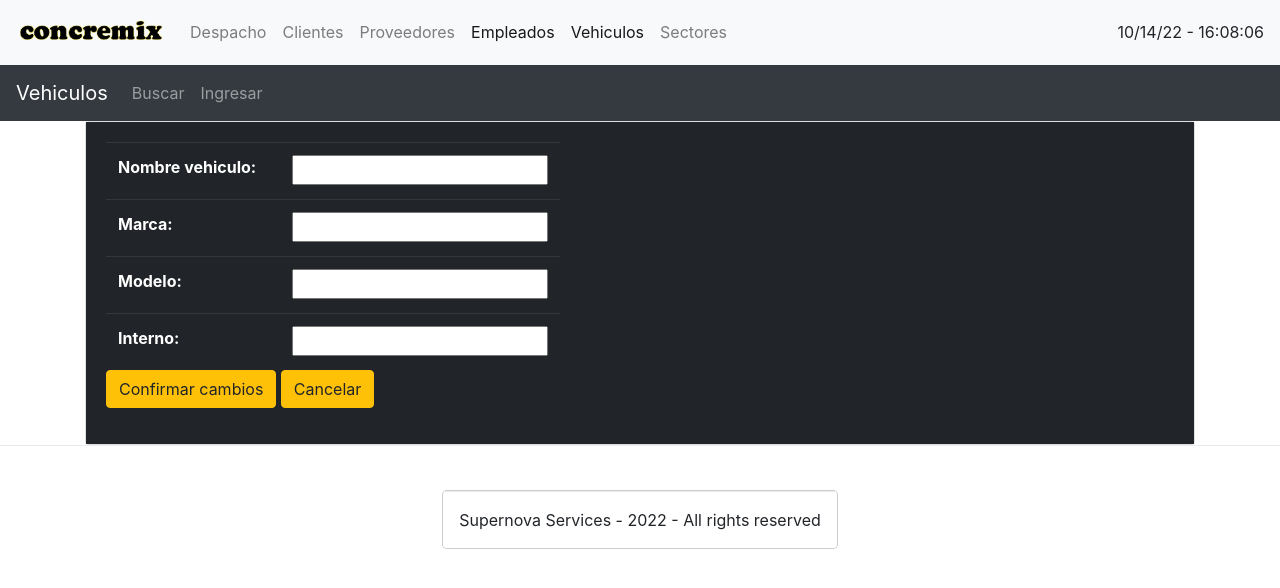
After one commit to ivandmz/sistemaEmpleadoConcremix, a Django app: page /empleados/vehiculos/editar/1/ in a window 1280 px wide. The commit adds this page. Shown: the top 588 px of the page. Run offline with Django 4.2, Linux system fonts and the light colour scheme; data that the repository does not hold is empty; some libraries are stand-ins or nearby versions.

Commit message:
vehiculos

```diff
--- a/sistemaEmpleadosConcremix/gestionEmpleados/forms.py
+++ b/sistemaEmpleadosConcremix/gestionEmpleados/forms.py
@@ -1,4 +1,5 @@
 from django import forms
+from gestionEmpleados.models import Vehiculo,Recinto
 
 class FormuCrearEmpleado(forms.Form):
     apellido_nombre=forms.CharField()
@@ -15,8 +16,11 @@ class FormuCrearEmpleado(forms.Form):
     recinto=forms.CharField(required=False)
     activo=forms.BooleanField(required=False)
 
-class FormuCrearVehiculo(forms.Form):
+class FormuCrearVehiculo(forms.ModelForm):
     nombre_vehiculo=forms.CharField(max_length=100)
     marca=forms.CharField(max_length=100)
     modelo=forms.IntegerField()
     interno=forms.IntegerField()
+    class Meta:
+        model = Vehiculo
+        fields = '__all__'
--- a/sistemaEmpleadosConcremix/gestionEmpleados/urls.py
+++ b/sistemaEmpleadosConcremix/gestionEmpleados/urls.py
@@ -14,7 +14,9 @@ urlpatterns=[
     path('vehiculos/busqueda/',views.busqueda_vehiculos,name="Busqueda vehiculos"),
     path('vehiculos/crear/',views.crear_vehiculo,name="Nuevo vehiculo"),
     path('vehiculos/editar/<int:id>/',views.editar_vehiculo,name="Editar vehiculo"),
-    path('destruir/<int:id>/',views.destruir,name="Destruir"),
+    path('vehiculos/destruir/<int:id>/',views.eliminar_vehiculo,name="Destruir"),
+    path('sectores/',views.planilla_recintos, name="Sectores"),
+
 
 
 
--- a/sistemaEmpleadosConcremix/gestionEmpleados/views.py
+++ b/sistemaEmpleadosConcremix/gestionEmpleados/views.py
@@ -2,6 +2,7 @@ from django.shortcuts import render,redirect
 from django.http import HttpResponse
 from gestionEmpleados.models import Empleado, Vehiculo, Recinto
 from gestionEmpleados.forms import FormuCrearEmpleado, FormuCrearVehiculo
+from django.contrib import messages
 import datetime
 
 
@@ -105,5 +106,34 @@ def crear_vehiculo(request):
     else:
         return render(request, "gestionEmpleados/crear_vehiculo.html", {"fecha":fecha_actual,"agno":anio,"form_vehiculo":form_vehiculo}) # me sirve el form para crear/ingresar empleado
 
+def editar_vehiculo(request,id):
+    vehiculo = Vehiculo.objects.filter(id=id)
+    form_vehiculo = FormuCrearVehiculo(instance=vehiculo.first())
+    if request.method == 'POST':
+        form_vehiculo = FormuCrearVehiculo(request.POST)
+        print(form_vehiculo)
+        if form_vehiculo.is_valid():
+            vehiculo.update(**form_vehiculo.cleaned_data)
+            messages.success(request,"Vehículo actualizado correctamente")
+        else:
+            print(form_vehiculo.errors)
+            messages.error(request,"Algún dato del formulario es incorrecto")
+        return redirect('Vehiculos')
+    else:
+        fecha_actual=datetime.datetime.now().strftime("%D - %H:%M:%S")
+        anio=datetime.datetime.now().strftime("%Y")
+        return render(request, "gestionEmpleados/editar_vehiculo.html", {"form_vehiculo":form_vehiculo,"vehiculo":vehiculo,"fecha":fecha_actual,"agno":anio})
+
+def eliminar_vehiculo(request,id):
+    id_vehiculo = id
+    vehiculo = Vehiculo.objects.get(id=id_vehiculo)
+    vehiculo.delete()
+    messages.warning(request,"Vehículo eliminado")
+    return redirect('Vehiculos')
 
 # RECINTOS
+def planilla_recintos(request):
+    fecha_actual=datetime.datetime.now().strftime("%D - %H:%M:%S")
+    anio=datetime.datetime.now().strftime("%Y")
+    recintos = Recinto.objects.all().order_by('nombre_recinto')
+    return render(request,"gestionEmpleados/planilla_recintos.html", {"fecha":fecha_actual,"agno":anio,"recintos":recintos})
--- a/sistemaEmpleadosConcremix/templates/base.html
+++ b/sistemaEmpleadosConcremix/templates/base.html
@@ -16,6 +16,20 @@
     {% block localNavBar %}{% endblock  %}
 
     <div class="container">
+        <!-- {% if messages %}
+            <ul class="messages">
+                {% for message in messages %}
+                    <li class="{{ message.tags }}">{{message}}</li>
+                {% endfor %}
+            </ul>
+        {% endif %} -->
+        {% if messages %}
+        {% for message in messages %}
+            <div class="alert {{ message.tags }} alert-dismissible fade show" role="alert">
+                {{ message }}
+            </div>
+        {% endfor %}
+        {% endif %}
 
         {% block content %}
         {% endblock %}
--- a/sistemaEmpleadosConcremix/templates/gestionEmpleados/editar_empleado.html
+++ b/sistemaEmpleadosConcremix/templates/gestionEmpleados/editar_empleado.html
@@ -46,6 +46,7 @@
             <input type="hidden" name="activo" value="{{empleado.activo}}">
 
             <input class="btn btn-warning" type="submit" value="Confirmar cambios">
+            <a id="btnCancel" class="btn btn-warning" href="{% url 'Empleados' %}">Cancelar</a>
         </form>
     </div>
 </div>
--- /dev/null
+++ b/sistemaEmpleadosConcremix/templates/gestionEmpleados/editar_vehiculo.html
@@ -0,0 +1,17 @@
+{% extends 'gestionEmpleados/vehiculos.html' %}
+{% block title %} Editar vehiculo {% endblock %}
+{% block content %}
+<div class="card">
+    <div class="card-body table-dark">
+        <form class="table table-dark" action="" method="POST" enctype="multipart/form-data">
+            {% csrf_token %}
+            <table>
+                {{form_vehiculo.as_table}}
+            </table>
+            <input class="btn btn-warning" type="submit" value="Confirmar cambios">
+            <a id="btnCancel" class="btn btn-warning" href="{% url 'Vehiculos' %}">Cancelar</a>
+        </form>
+
+    </div>
+</div>
+{% endblock %}
--- a/sistemaEmpleadosConcremix/templates/gestionEmpleados/planilla_vehiculos.html
+++ b/sistemaEmpleadosConcremix/templates/gestionEmpleados/planilla_vehiculos.html
@@ -18,7 +18,7 @@
             <td>{{vehiculo.modelo}}</td>
             <td>{{vehiculo.interno}}</td>
             <td>
-                <a class="btn btn-warning" href="vehiculos/editar/{{vehiculo.id}}">Editar vehiculo</a>
+                <a class="btn btn-warning" href="editar/{{vehiculo.id}}">Editar vehiculo</a>
                 <a id="btnBorrar" class="btn btn-danger" href="destruir/{{vehiculo.id}}">Eliminar vehiculo</a>
             </td>
         </tr>
--- a/sistemaEmpleadosConcremix/templates/superior/navbar.html
+++ b/sistemaEmpleadosConcremix/templates/superior/navbar.html
@@ -11,7 +11,8 @@
             <a class="nav-item nav-link {% if 'clientes' in request.path %}active{% endif %}" href="#">Clientes</a>  <!-- href=" url 'Clientes' %}"-->
             <a class="nav-item nav-link {% if 'proveedores' in request.path %}active{% endif %}" href="#">Proveedores</a>  <!-- href=" url 'Proveedores' %}"-->
             <a class="nav-item nav-link {% if 'empleados' in request.path %}active{% endif %}" href="{% url 'Empleados' %}">Empleados</a>
-            <a class="nav-item nav-link" href="#">Otra...</a>
+            <a class="nav-item nav-link {% if 'vehiculos' in request.path %}active{% endif %}" href="{% url 'Vehiculos' %}">Vehiculos</a>
+            <a class="nav-item nav-link {% if 'sectores' in request.path %}active{% endif %}" href="{% url 'Sectores' %}">Sectores</a>
         </div>
     </div>
     <div class="navbar-nav">
```
Also changed, not shown: sistemaEmpleadosConcremix/sistemaEmpleadosConcremix/settings.py (+9 -1 lines).
